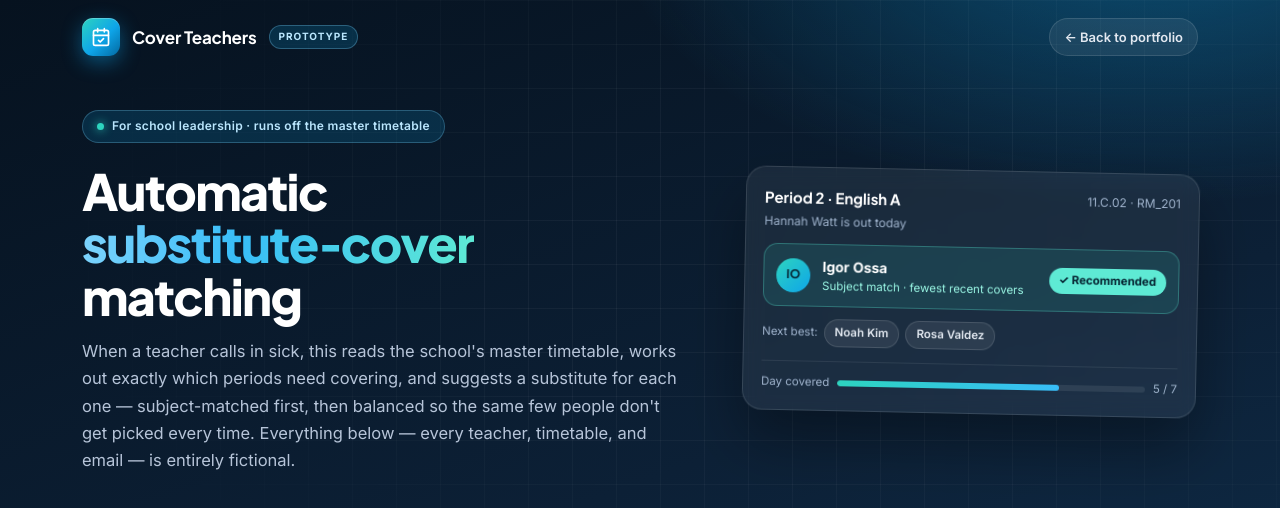
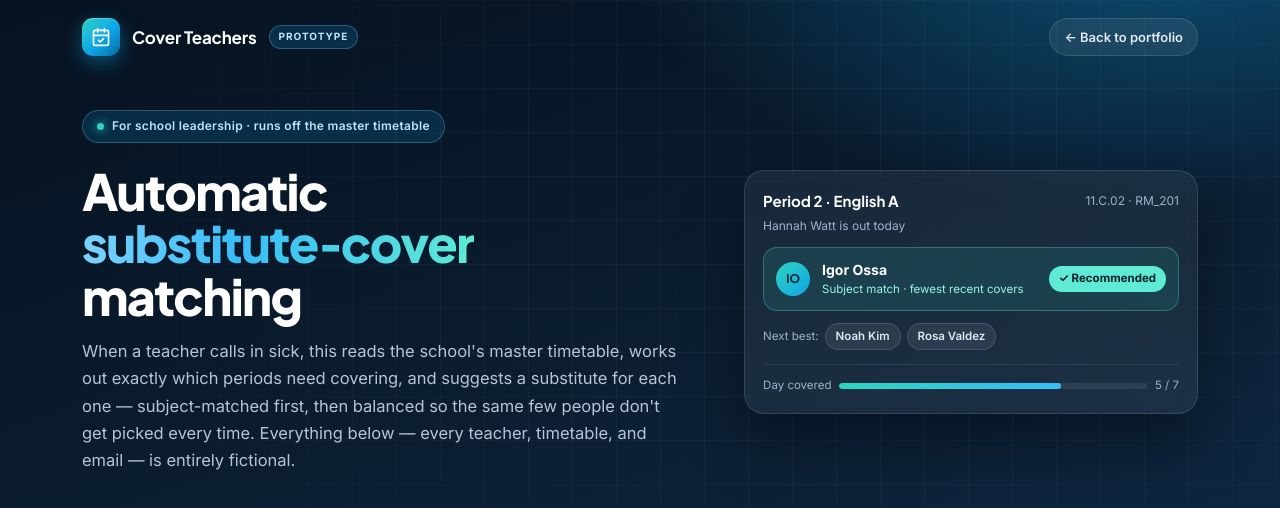
Before and after one commit to harishkumarjhaldiyal/harishkumarjhaldiyal.github.io, a Jekyll site: the page cover-teachers/index.html, which Jekyll copies as it is, in a window 1280 px wide. Shown: the top 508 px of the page. Built offline with Jekyll 4.4.1, drawn with Linux system fonts in a browser that asks for light colours.

Commit message:
Straighten the Cover Teachers hero preview card
Co-Authored-By: Claude Opus 5.5 <noreply@anthropic.com>

```diff
--- a/cover-teachers/index.html
+++ b/cover-teachers/index.html
@@ -160,7 +160,6 @@ button { font-family: inherit; }
 .mock {
   border-radius: 20px; padding: 18px; background: rgba(255,255,255,0.06); border: 1px solid rgba(255,255,255,0.12);
   -webkit-backdrop-filter: blur(10px); backdrop-filter: blur(10px); box-shadow: 0 30px 60px rgba(0,0,0,0.35);
-  transform: rotate(1.2deg);
 }
 .mock-head { display: flex; justify-content: space-between; align-items: center; font-size: 12px; color: #9fb3cc; margin-bottom: 12px; }
 .mock-head strong { color: #fff; font-family: var(--display); font-size: 15px; }
@@ -587,13 +586,10 @@ footer #finalize-btn { min-width: 260px; padding: 14px 22px; font-size: 15px; bo
 .rise { animation: rise 0.7s cubic-bezier(0.2, 0.8, 0.2, 1) both; }
 .d1 { animation-delay: 0.05s; } .d2 { animation-delay: 0.12s; } .d3 { animation-delay: 0.2s; } .d4 { animation-delay: 0.3s; }
 @keyframes rise { from { opacity: 0; transform: translateY(14px); } to { opacity: 1; transform: none; } }
-.mock.rise { animation-name: riseTilt; }
-@keyframes riseTilt { from { opacity: 0; transform: translateY(18px) rotate(1.2deg); } to { opacity: 1; transform: rotate(1.2deg); } }
-@media (prefers-reduced-motion: reduce) { .rise, .mock.rise { animation: none; } .how-card { transition: none; } }
+@media (prefers-reduced-motion: reduce) { .rise { animation: none; } .how-card { transition: none; } }
 @media (max-width: 980px) {
   .hero-grid { grid-template-columns: 1fr; gap: 28px; }
   .mock { max-width: 460px; transform: none; }
-  @keyframes riseTilt { from { opacity: 0; transform: translateY(18px); } to { opacity: 1; transform: none; } }
   .how { grid-template-columns: 1fr; }
   .hero h2 { font-size: 40px; }
 }
```
Also changed, not shown: assets/img/projects/cover-teachers.jpg.
